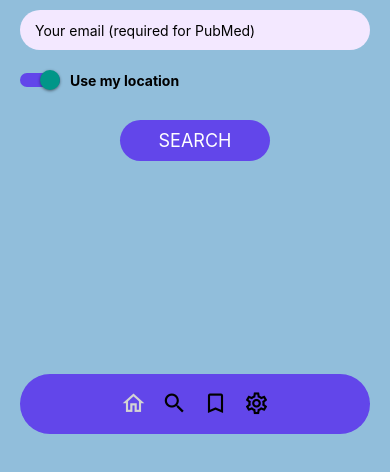
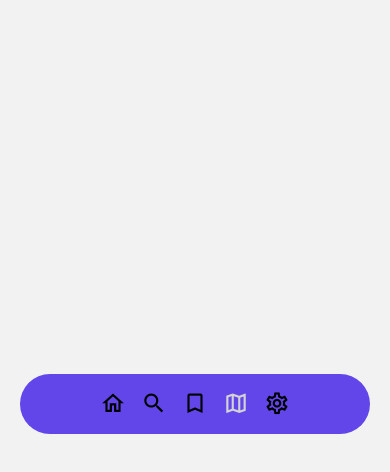
Before and after one commit to SusyBiomedDev/app-FindUrTutor, a React Native app: screen /Map in a window 390 px wide. Shown: the part 360-832 px from the top of the page. Built offline with nearby package versions, Linux system fonts and the light colour scheme.

Commit message:
Configuring maps in the app

```diff
--- a/package.json
+++ b/package.json
@@ -14,6 +14,7 @@
   },
   "dependencies": {
     "@react-native-async-storage/async-storage": "^3.1.0",
+    "@react-native-community/geolocation": "^3.4.0",
     "@react-native/new-app-screen": "0.85.2",
     "@react-navigation/bottom-tabs": "^7.15.9",
     "@react-navigation/drawer": "^7.9.8",
@@ -26,8 +27,9 @@
     "node-fetch": "^2.7.0",
     "react": "19.2.3",
     "react-native": "0.85.2",
-    "react-native-bootsplash": "^7.3.1",
+    "react-native-bootsplash": "^5.3.0",
     "react-native-gesture-handler": "^2.31.1",
+    "react-native-maps": "^1.27.2",
     "react-native-reanimated": "^4.3.0",
     "react-native-safe-area-context": "^5.7.0",
     "react-native-screens": "^4.24.0",
--- a/src/components/CardItem.tsx
+++ b/src/components/CardItem.tsx
@@ -1,16 +1,6 @@
 import React, { useState, useEffect } from 'react';
-import { View, Text, StyleSheet, TouchableOpacity, Linking } from 'react-native';
+import { View, Text, StyleSheet, TouchableOpacity, Linking, Platform } from 'react-native';
 import Icon from 'react-native-vector-icons/MaterialCommunityIcons';
-
-
-interface ItemProps {
-  id: string;
-  nome: string;
-  area: string;
-  email: string;
-  doi?: string;
-  pmid?: string;
-}
 
 
 interface CardItemProps {
@@ -20,17 +10,14 @@ interface CardItemProps {
 }
 
 const CardItem: React.FC<CardItemProps> = ({ item, initialMarked, onToggleBookmark }) => {
-
   const [isMarked, setIsMarked] = useState<boolean>(initialMarked || false);
 
-  // Sincroniza o estado quando initialMarked muda
   useEffect(() => {
     setIsMarked(initialMarked || false);
   }, [initialMarked]);
 
   const handlePress = () => {
     setIsMarked(!isMarked);
-
     if (onToggleBookmark) {
       onToggleBookmark();
     }
@@ -38,34 +25,56 @@ const CardItem: React.FC<CardItemProps> = ({ item, initialMarked, onToggleBookma
 
   const abrirPubMed = () => {
     let url = '';
-
-    // Prioridade: PMID > DOI
     if (item.pmid) {
       url = `https://pubmed.ncbi.nlm.nih.gov/${item.pmid}`;
     } else if (item.doi) {
       url = `https://doi.org/${item.doi}`;
     }
-
     if (url) {
       Linking.openURL(url).catch(err => console.error('Erro ao abrir URL:', err));
     }
   };
 
+  // Abre o Maps nativo
+  // Usa o nome + instituição do investigador como query de pesquisa.
+  const abrirMaps = () => {
+    const query = encodeURIComponent(item.nome || item.name || '');
+    const url =
+      Platform.OS === 'android'
+        ? `maps://?q=${query}`
+        : `geo:0,0?q=${query}`;
+
+    Linking.canOpenURL(url)
+      .then(supported => {
+        if (supported) {
+          Linking.openURL(url);
+        } else {
+          // Fallback: Google Maps web
+          Linking.openURL(`https://www.google.com/maps/search/${query}`);
+        }
+      })
+      .catch(err => console.error('Error trying to open Maps:', err));
+  };
+
   return (
+    //icone de localização — abre o Maps ao clicar
     <View style={styles.card}>
-
       <View style={styles.cardHeader}>
         <View style={styles.row}>
-          <Icon name="map-marker-outline" size={24} color="#9D86E1" />
+          <TouchableOpacity
+            onPress={abrirMaps}
+            accessibilityLabel={`See location of ${item.nome} on the map`}
+            hitSlop={{ top: 8, bottom: 8, left: 8, right: 8 }}>
+            <Icon name="map-marker-outline" size={24} color="#9D86E1" />
+          </TouchableOpacity>
           <Text style={styles.verMapaText}>View article</Text>
         </View>
 
-
         <TouchableOpacity onPress={handlePress}>
           <Icon
-            name={isMarked ? "bookmark" : "bookmark-outline"}
+            name={isMarked ? 'bookmark' : 'bookmark-outline'}
             size={24}
-            color={isMarked ? "#4A3A8C" : "#9D86E1"}
+            color={isMarked ? '#4A3A8C' : '#9D86E1'}
           />
         </TouchableOpacity>
       </View>
@@ -82,9 +91,12 @@ const CardItem: React.FC<CardItemProps> = ({ item, initialMarked, onToggleBookma
         <TouchableOpacity
           style={styles.maisDetalhesBtn}
           onPress={abrirPubMed}
-          disabled={!item.pmid && !item.doi}
-        >
-          <Text style={[styles.maisDetalhesText, (!item.pmid && !item.doi) && styles.disabledText]}>
+          disabled={!item.pmid && !item.doi}>
+          <Text
+            style={[
+              styles.maisDetalhesText,
+              !item.pmid && !item.doi && styles.disabledText,
+            ]}>
             More details
           </Text>
         </TouchableOpacity>
@@ -94,25 +106,6 @@ const CardItem: React.FC<CardItemProps> = ({ item, initialMarked, onToggleBookma
 };
 
 const styles = StyleSheet.create({
-  container: {
-    paddingHorizontal: 20,
-    paddingTop: 50,
-
-  },
-  header: {
-    flexDirection: 'row',
-    alignItems: 'center',
-    marginBottom: 20,
-  },
-  title: {
-    fontSize: 32,
-    fontWeight: 'bold',
-    color: '#333',
-    marginRight: 10,
-  },
-  listPadding: {
-    paddingBottom: 100,
-  },
   card: {
     backgroundColor: '#4A4A4A',
     borderRadius: 8,
@@ -170,7 +163,7 @@ const styles = StyleSheet.create({
     fontWeight: '500',
   },
   disabledText: {
-    color: '#999', // Uma cor cinza para parecer desativado
+    color: '#999',
     fontSize: 14,
     fontStyle: 'italic',
   },
--- a/src/components/LocationSwitch.tsx
+++ b/src/components/LocationSwitch.tsx
@@ -1,17 +1,21 @@
-import React, { useState } from 'react';
+import React from 'react';
 import { View, Text, Switch, StyleSheet } from 'react-native';
 
-export const LocationSwitch = () => {
-  const [isEnabled, setIsEnabled] = useState(true);
+type Props = {
+  value: boolean;
+  onChange: (value: boolean) => void;
+};
+
+export const LocationSwitch = ({ value, onChange }: Props) => {
   return (
     <View style={styles.container}>
       <Switch
         trackColor={{ false: "#767577", true: "#6246ea" }}
-        thumbColor={isEnabled ? "#fff" : "#f4f3f4"}
-        onValueChange={() => setIsEnabled(!isEnabled)}
-        value={isEnabled}
+        thumbColor={value ? "#fff" : "#f4f3f4"}
+        onValueChange={onChange}
+        value={value}
       />
-      <Text style={styles.text}>Use my location</Text>
+      <Text style={styles.text}>Usar a minha localização</Text>
     </View>
   );
 };
--- a/src/navigation/AppNavigator.tsx
+++ b/src/navigation/AppNavigator.tsx
@@ -6,7 +6,7 @@ import SavedScreen from '../screens/SavedScreen';
 import HomeScreen from '../screens/HomeScreen';
 import TableScreen from '../screens/TableScreen';
 import SettingsScreen from '../screens/SettingScreen';
-
+import MapScreen from '../screens/MapScreen';
 
 const Tab = createBottomTabNavigator();
 
@@ -19,23 +19,24 @@ export default function AppNavigator() {
         tabBarInactiveTintColor: '#000000',
         tabBarStyle: styles.tabBar,
         tabBarLabelStyle: styles.tabBarLabel,
-      }}
-    >
+      }}>
       <Tab.Screen
         name="Home"
         component={HomeScreen}
         options={{
-          tabBarIcon: ({ color }) => <Icon name="home-outline" color={color} size={26} />,
+          tabBarIcon: ({ color }) => (
+            <Icon name="home-outline" color={color} size={26} />
+          ),
         }}
       />
-
 
       <Tab.Screen
         name="TableScreen"
         component={TableScreen}
         options={{
           tabBarIcon: ({ color }) => (
-            <Icon name="magnify" color={color} size={26} />),
+            <Icon name="magnify" color={color} size={26} />
+          ),
         }}
       />
 
@@ -43,15 +44,30 @@ export default function AppNavigator() {
         name="Saved"
         component={SavedScreen}
         options={{
-          tabBarIcon: ({ color }) => <Icon name="bookmark-outline" color={color} size={26} />,
+          tabBarIcon: ({ color }) => (
+            <Icon name="bookmark-outline" color={color} size={26} />
+          ),
         }}
       />
 
+
+      {/* Tab do mapa — abre o MapScreen com os marcadores dos investigadores */}
+      <Tab.Screen
+        name="Map"
+        component={MapScreen}
+        options={{
+          tabBarIcon: ({ color }) => (
+            <Icon name="map-outline" color={color} size={26} />
+          ),
+        }}
+      />
       <Tab.Screen
         name="Settings"
         component={SettingsScreen}
         options={{
-          tabBarIcon: ({ color }) => <Icon name="cog-outline" color={color} size={26} />,
+          tabBarIcon: ({ color }) => (
+            <Icon name="cog-outline" color={color} size={26} />
+          ),
         }}
       />
     </Tab.Navigator>
@@ -67,7 +83,7 @@ const styles = StyleSheet.create({
     backgroundColor: '#6246ea',
     borderRadius: 50,
     borderTopWidth: 0,
-    paddingBottom: 0,      // Remove o espaço do texto
+    paddingBottom: 0,
     paddingTop: 10,
     marginTop: 10,
     alignItems: 'center',
@@ -86,5 +102,5 @@ const styles = StyleSheet.create({
   },
   tabBarLabel: {
     display: 'none',
-  }
+  },
 });
--- a/src/screens/HomeScreen.tsx
+++ b/src/screens/HomeScreen.tsx
@@ -9,6 +9,7 @@ export default function HomeScreen() {
   const [searchQuery, setSearchQuery] = useState('');
   const [location, setLocation] = useState('');
   const [email, setEmail] = useState('');
+   const [useLocation, setUseLocation] = useState(false);
 
   return (
     <View style={styles.container}>
@@ -43,7 +44,9 @@ export default function HomeScreen() {
         />
       </View>
 
-      <LocationSwitch />
+      <LocationSwitch
+       value={useLocation}
+      onChange={setUseLocation} />
 
       <View style={styles.ButtonResultText}>
         <TouchableOpacity
--- /dev/null
+++ b/src/screens/MapScreen.tsx
@@ -0,0 +1,34 @@
+import React from 'react';
+import { View, StyleSheet } from 'react-native';
+import MapView from 'react-native-maps';
+
+
+
+export default function MapScreen() {
+
+
+
+  return (
+    <View style={styles.container}>
+
+
+
+
+      <MapView
+        style={styles.map}
+        region={{
+          latitude: 38.7223,
+          longitude: -9.1393,
+          latitudeDelta: 0.05,
+          longitudeDelta: 0.05,
+        }}
+      />
+
+    </View>
+  );
+}
+
+const styles = StyleSheet.create({
+  container: { flex: 1 },
+  map: { flex: 1 },
+});
```
Also changed, not shown: 2 other files (tests, documents, lock files or other folders). Lines whose indentation alone changed are shown as unchanged.
